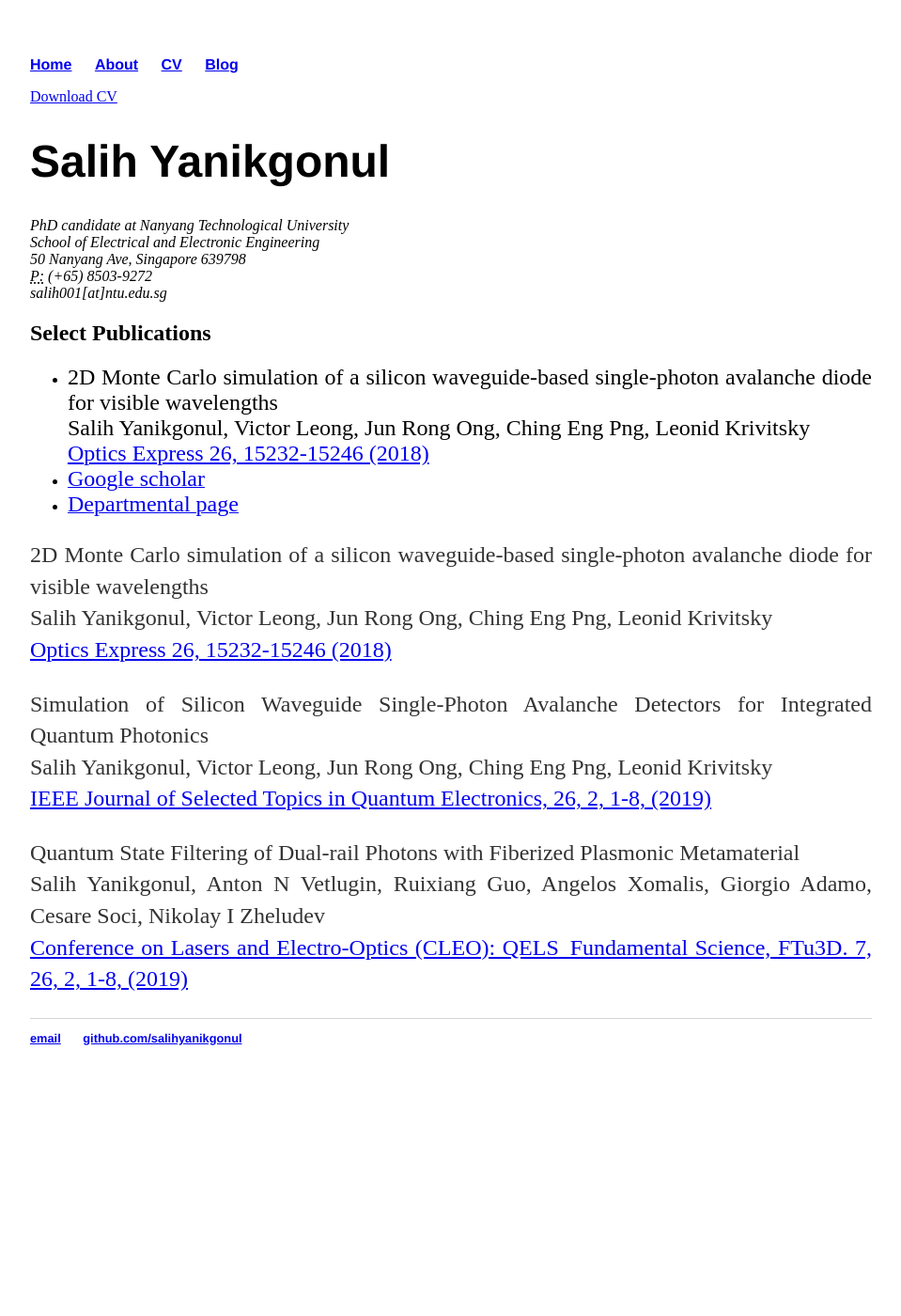
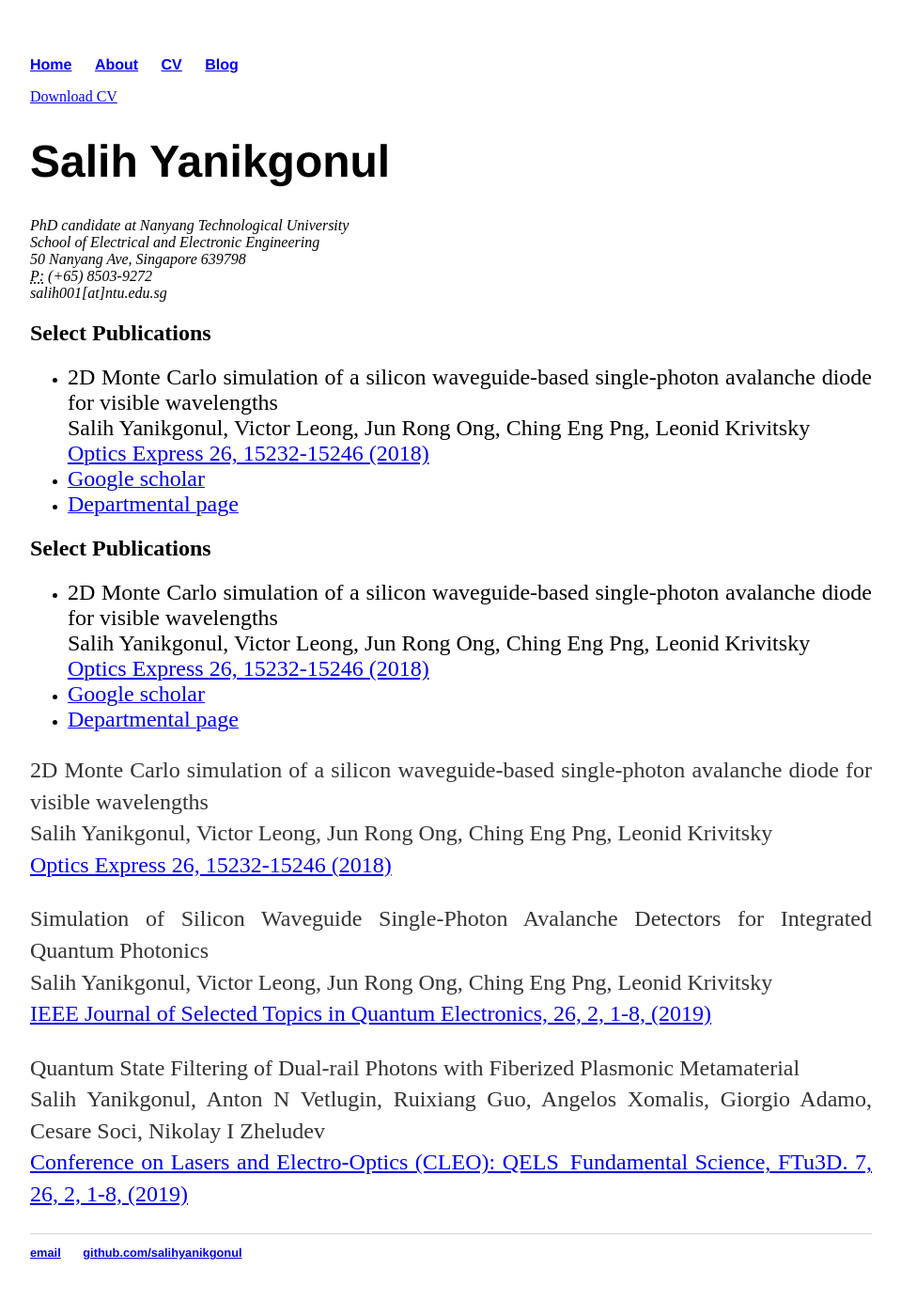
Before and after one commit to salihyanikgonul/salihyanikgonul.github.io, a Jekyll site: the page built from cv/index.html, in a window 1280 px wide. Shown: the whole page at 94% size, without its empty margins (160-1119 px from the left). Built offline with Jekyll 4.4.1, drawn with Linux system fonts in a browser that asks for light colours; before the commit the page ends 1172 px from its top, so only the background shows below that.

Commit message:
Update index.html

```diff
--- a/cv/index.html
+++ b/cv/index.html
@@ -14,6 +14,17 @@ title: Salih Yanikgonul's CV
 		<abbr title="phone">P:</abbr> (+65) 8503-9272<br>
 		<span class="obfuscate">salih001[at]ntu.edu.sg</span>
 		</address>
+
+		<div class="publications">
+			<h2>Select Publications</h2>
+			<ul class="publications">
+				<li><FONT SIZE=5>2D Monte Carlo simulation of a silicon waveguide-based single-photon avalanche diode for visible wavelengths<br>
+				Salih Yanikgonul, Victor Leong, Jun Rong Ong, Ching Eng Png, Leonid Krivitsky<br>
+				<a href="https://doi.org/10.1364/OE.26.015232">Optics Express 26, 15232-15246 (2018)</FONT></a></li>
+			<li><a href="https://scholar.google.com/citations?user=f0PW5J8AAAAJ&hl=en"><FONT SIZE=5>Google scholar</FONT></a></li>
+			<li><a href="http://www1.spms.ntu.edu.sg/~oson/people/salih"><FONT SIZE=5>Departmental page</FONT></a></li>
+		</ul>
+		</div>
 
 		<h2>Select Publications</h2>
 		<ul class="publications">
```
